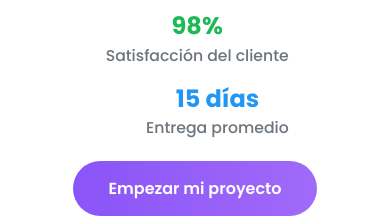
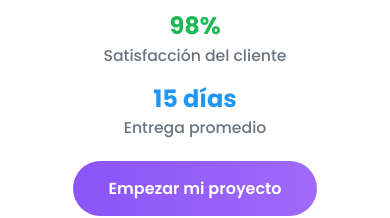
Before and after one commit to cristiantorresf19191919/agencyParternship, a plain HTML site: page index.html in a window 390 px wide. Shown: the part 907-1125 px from the top of the page. Drawn offline with Linux system fonts and the light colour scheme.

Commit message:
fix: responsive numbers

```diff
--- a/style.css
+++ b/style.css
@@ -478,7 +478,7 @@ section {
     }
 
     .hero-stat {
-        min-width: 0;
+        width: -webkit-fill-available;
     }
 
     .hero-stat-value {
```
